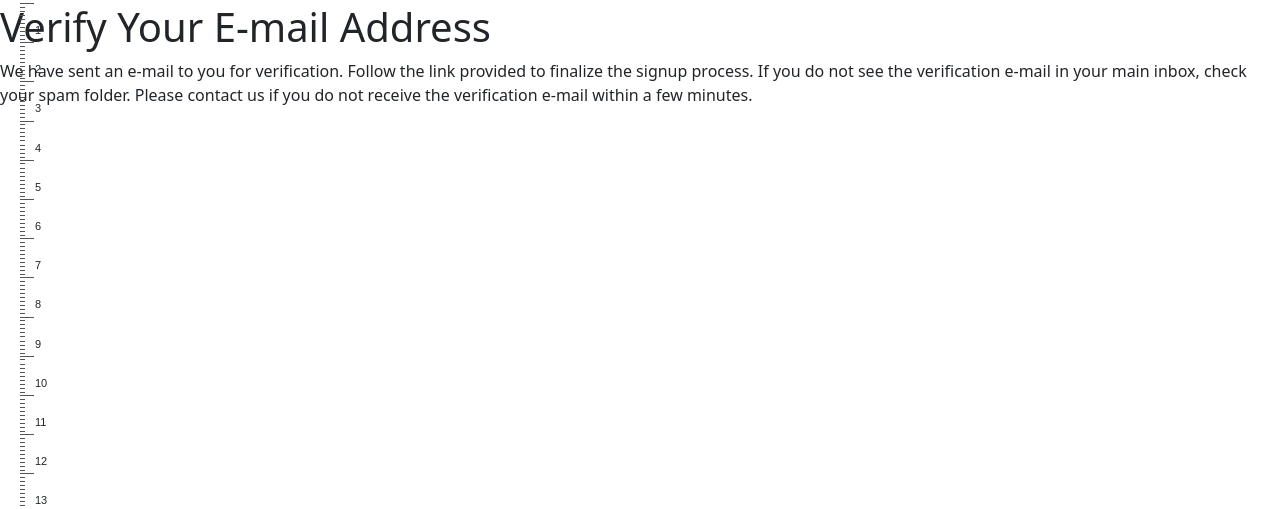
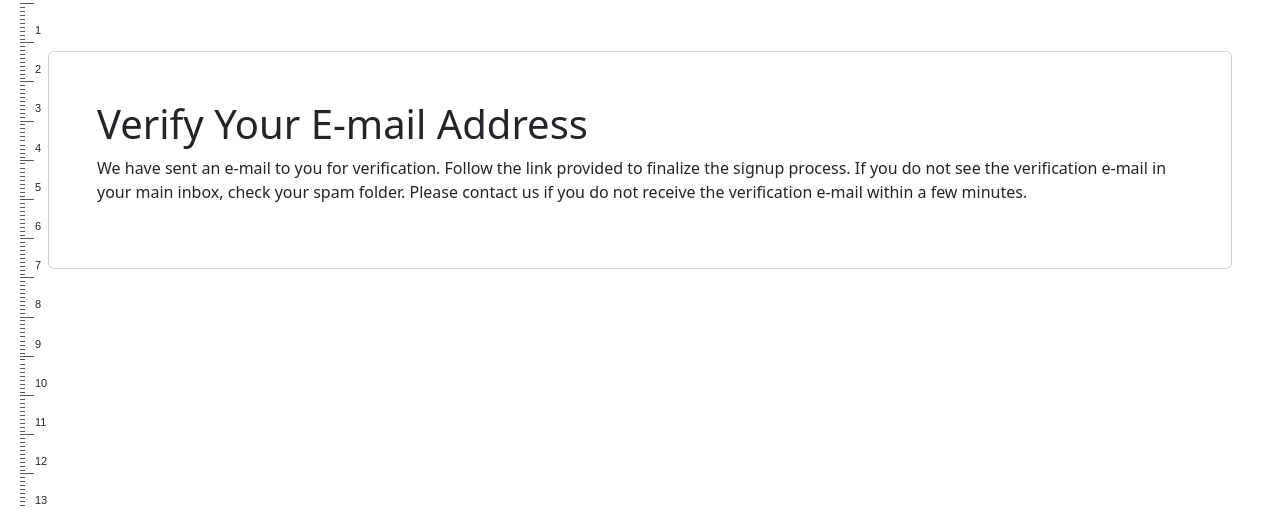
Before and after one commit to gretazas/alphaSchooler, a Django app: a page that uses templates/allauth/account/verification_sent.html in a window 1280 px wide. Shown: the part 138-647 px from the top of the page. Run offline with Django 4.2, Linux system fonts and the light colour scheme; some libraries are stand-ins or nearby versions.

Commit message:
Add div with classes in email_confirm.html

```diff
--- a/templates/allauth/account/email_confirm.html
+++ b/templates/allauth/account/email_confirm.html
@@ -8,6 +8,7 @@
 
 
 {% block content %}
+<div class="card m-5 p-5">
     <h1>{% trans "Confirm E-mail Address" %}</h1>
 
     {% if confirmation %}
@@ -28,5 +29,5 @@
     <p>{% blocktrans %}This e-mail confirmation link expired or is invalid. Please <a href="{{ email_url }}">issue a new e-mail confirmation request</a>.{% endblocktrans %}</p>
 
     {% endif %}
-
+</div>
 {% endblock %}
--- a/templates/allauth/account/verification_sent.html
+++ b/templates/allauth/account/verification_sent.html
@@ -5,8 +5,9 @@
 {% block head_title %}{% trans "Verify Your E-mail Address" %}{% endblock %}
 
 {% block content %}
+<div class="card m-5 p-5">
     <h1>{% trans "Verify Your E-mail Address" %}</h1>
 
     <p>{% blocktrans %}We have sent an e-mail to you for verification. Follow the link provided to finalize the signup process. If you do not see the verification e-mail in your main inbox, check your spam folder. Please contact us if you do not receive the verification e-mail within a few minutes.{% endblocktrans %}</p>
-
+</div>
 {% endblock %}
```
Lines whose indentation alone changed are shown as unchanged.
